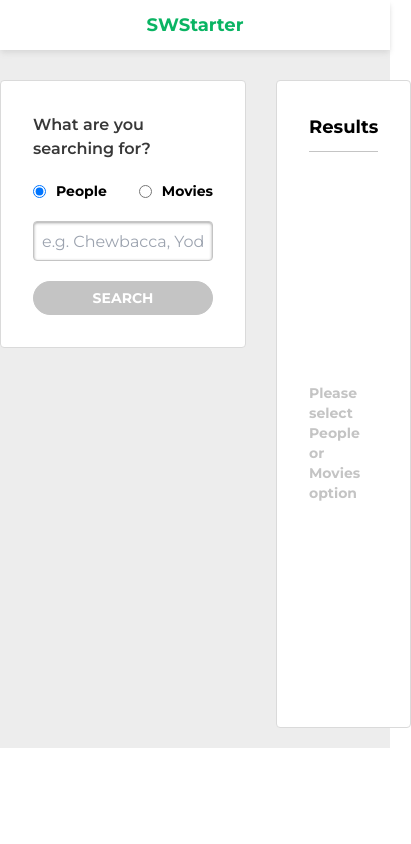
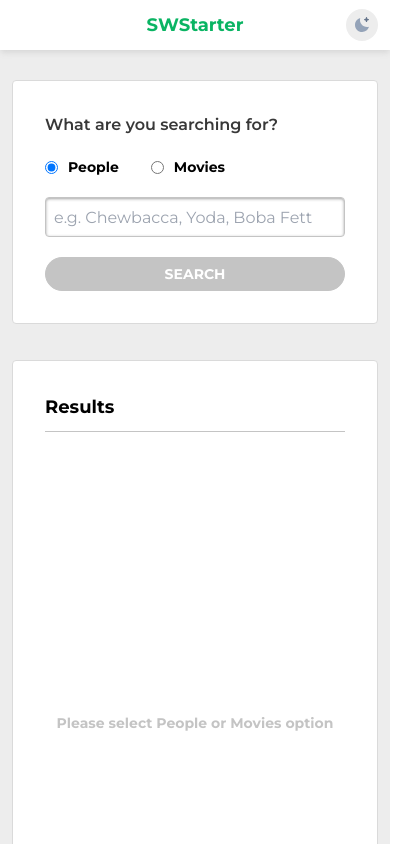
Before and after one commit to mateusbzerra/swstarter, a React (Vite) app in the folder frontend/: page / in a window 390 px wide. Shown: the top 844 px of the page, 411 px wide, since content can reach past the window. Built offline with nearby package versions, Linux system fonts and the light colour scheme.

Commit message:
feat: add dark/light theme toggle

```diff
--- /dev/null
+++ b/frontend/src/components/LightDarkThemeSwitch.tsx
@@ -0,0 +1,43 @@
+import { MoonIcon } from "@/icons/MoonIcon";
+import { SunIcon } from "@/icons/SunIcon";
+import { useEffect, useState } from "react";
+
+const LOCALSTORAGE_THEME_KEY = "@swstarter/theme";
+
+export const LightDarkThemeSwitch = () => {
+  const [isDarkMode, setIsDarkMode] = useState(false);
+
+  const toggleDarkMode = () => {
+    setIsDarkMode((isCurrentDark) => {
+      localStorage.setItem(
+        LOCALSTORAGE_THEME_KEY,
+        isCurrentDark ? "light" : "dark"
+      );
+
+      if (isCurrentDark) {
+        document.querySelector("html")?.classList.remove("dark");
+      } else {
+        document.querySelector("html")?.classList.add("dark");
+      }
+
+      return !isCurrentDark;
+    });
+  };
+
+  useEffect(() => {
+    const themeStorage = localStorage.getItem(LOCALSTORAGE_THEME_KEY);
+    if (themeStorage === "dark") {
+      setIsDarkMode(true);
+      document.querySelector("html")?.classList.add("dark");
+    }
+  }, []);
+
+  return (
+    <button
+      className="absolute right-3 md:right-0 flex flex-row justify-center ml-3 bg-background rounded-full w-8 h-8 items-center"
+      onClick={toggleDarkMode}
+    >
+      {isDarkMode ? <SunIcon /> : <MoonIcon />}
+    </button>
+  );
+};
--- /dev/null
+++ b/frontend/src/icons/MoonIcon.tsx
@@ -0,0 +1,14 @@
+export const MoonIcon = () => {
+  return (
+    <svg width="16" height="16" xmlns="http://www.w3.org/2000/svg">
+      <path
+        className="fill-slate-400"
+        d="M6.2 1C3.2 1.8 1 4.6 1 7.9 1 11.8 4.2 15 8.1 15c3.3 0 6-2.2 6.9-5.2C9.7 11.2 4.8 6.3 6.2 1Z"
+      />
+      <path
+        className="fill-slate-500"
+        d="M12.5 5a.625.625 0 0 1-.625-.625 1.252 1.252 0 0 0-1.25-1.25.625.625 0 1 1 0-1.25 1.252 1.252 0 0 0 1.25-1.25.625.625 0 1 1 1.25 0c.001.69.56 1.249 1.25 1.25a.625.625 0 1 1 0 1.25c-.69.001-1.249.56-1.25 1.25A.625.625 0 0 1 12.5 5Z"
+      />
+    </svg>
+  );
+};
--- /dev/null
+++ b/frontend/src/icons/SunIcon.tsx
@@ -0,0 +1,14 @@
+export const SunIcon = () => {
+  return (
+    <svg width="16" height="16" xmlns="http://www.w3.org/2000/svg">
+      <path
+        className="fill-slate-100"
+        d="M7 0h2v2H7zM12.88 1.637l1.414 1.415-1.415 1.413-1.413-1.414zM14 7h2v2h-2zM12.95 14.433l-1.414-1.413 1.413-1.415 1.415 1.414zM7 14h2v2H7zM2.98 14.364l-1.413-1.415 1.414-1.414 1.414 1.415zM0 7h2v2H0zM3.05 1.706 4.463 3.12 3.05 4.535 1.636 3.12z"
+      />
+      <path
+        className="fill-slate-100"
+        d="M8 4C5.8 4 4 5.8 4 8s1.8 4 4 4 4-1.8 4-4-1.8-4-4-4Z"
+      />
+    </svg>
+  );
+};
--- a/frontend/src/pages/Home/Home.tsx
+++ b/frontend/src/pages/Home/Home.tsx
@@ -16,14 +16,13 @@ export const Home = () => {
     enabled: searchParams !== undefined,
   });
 
-  console.log({ data, isLoading });
   const onSubmitSearch = (data: SearchRequestProps) => {
     setSearchParams(data);
   };
 
   return (
-    <div className="flex gap-x-[30px]">
-      <div className="w-full max-w-[410px]">
+    <div className="flex flex-wrap md:flex-nowrap gap-y-9 px-3 gap-x-[30px] md:px-0">
+      <div className="w-full md:max-w-[410px]">
         <SearchFormCard isLoading={isLoading} onSubmitSearch={onSubmitSearch} />
       </div>
 
--- a/frontend/src/pages/Home/containers/SearchFormCard/SearchFormCard.tsx
+++ b/frontend/src/pages/Home/containers/SearchFormCard/SearchFormCard.tsx
@@ -15,7 +15,7 @@ export const SearchFormCard = ({
   const {
     register,
     handleSubmit,
-    formState: { errors, isDirty },
+    formState: { errors, isDirty, isValid },
   } = useForm<SearchRequestProps>({
     defaultValues: {
       searchTerm: "",
@@ -29,7 +29,7 @@ export const SearchFormCard = ({
 
   return (
     <Card>
-      <h3 className="font-semibold text-[#383838] mb-5">
+      <h3 className="font-semibold text-cloud-grey mb-5">
         What are you searching for?
       </h3>
       <form onSubmit={handleSubmit(onSubmit)}>
@@ -66,7 +66,7 @@ export const SearchFormCard = ({
 
         <div className="mb-5">
           <input
-            className="w-full h-10 rounded-[4px] p-2 inset-shadow-md border border-pinkish-grey "
+            className="w-full h-10 rounded-[4px] p-2 inset-shadow-md border border-pinkish-grey outline-none"
             type="text"
             placeholder="e.g. Chewbacca, Yoda, Boba Fett"
             {...register("searchTerm", { required: true })}
@@ -82,7 +82,7 @@ export const SearchFormCard = ({
             Please choose between People or Movies
           </span>
         )}
-        <Button disabled={!isDirty || isLoading} type="submit">
+        <Button disabled={!isDirty || isLoading || !isValid} type="submit">
           {isLoading ? "Searching..." : "Search"}
         </Button>
       </form>
--- a/frontend/src/styles/global.styles.css
+++ b/frontend/src/styles/global.styles.css
@@ -11,6 +11,21 @@
   --warm-grey: 132 132 132;
   --gainsboro: 218 218 218;
   --emerald: 8 153 84;
+  --cloud-grey: 56 56 56;
+}
+html.dark {
+  --background: 28 28 28;
+  --foreground: 60 60 60;
+  --dark-grey: 20 20 20;
+  --gainsboro: 32 32 32;
+  --pinkish-grey: 120 120 120;
+  --cloud-grey: 215 215 215;
+  color: #fff;
+}
+
+html.dark input[type="text"] {
+  background-color: rgba(32, 32, 32, 0.75);
+  box-shadow: inset 0 1px 3px 0 rgba(124, 124, 124, 0.75);
 }
 
 input[type="text"] {
@@ -24,27 +39,11 @@ input[type="text"] {
   }
 }
 
-html {
-  --background: var(--background);
-  --foreground: var(--foreground);
-  --primary: var(--primary);
-  --dark-grey: var(--dark-grey);
-  --pinkish-grey: var(--pinkish-grey);
-  --warm-grey: var(--warm-grey);
-  --gainsboro: var(--gainsboro);
-  --emerald: var(--emerald);
-}
-
-
 * {
   box-sizing: border-box;
   margin: 0;
   padding: 0;
   font-family: "Montserrat", serif;
-}
-
-body {
-  font-family: 'Montserrat', sans-serif;
 }
 
 button {
--- a/frontend/src/ui/Header.tsx
+++ b/frontend/src/ui/Header.tsx
@@ -1,7 +1,12 @@
+import { LightDarkThemeSwitch } from "@/components/LightDarkThemeSwitch";
+
 export const Header = () => {
   return (
-    <header className="w-full bg-white h-[50px] flex items-center justify-center shadow-md shadow-dark-grey">
-      <span className="font-bold text-lg text-primary">SWStarter</span>
+    <header className="w-full bg-foreground h-[50px] flex items-center justify-center shadow-md shadow-dark-grey">
+      <div className="flex w-full items-center justify-center max-w-5xl relative">
+        <span className="font-bold text-lg text-primary">SWStarter</span>
+        <LightDarkThemeSwitch />
+      </div>
     </header>
   );
 };
--- a/frontend/tailwind.config.js
+++ b/frontend/tailwind.config.js
@@ -12,6 +12,7 @@ export default {
         "warm-grey": "rgb(var(--warm-grey))",
         gainsboro: "rgb(var(--gainsboro))",
         emerald: "rgb(var(--emerald))",
+        "cloud-grey": "rgb(var(--cloud-grey))",
       },
     },
   },
```
